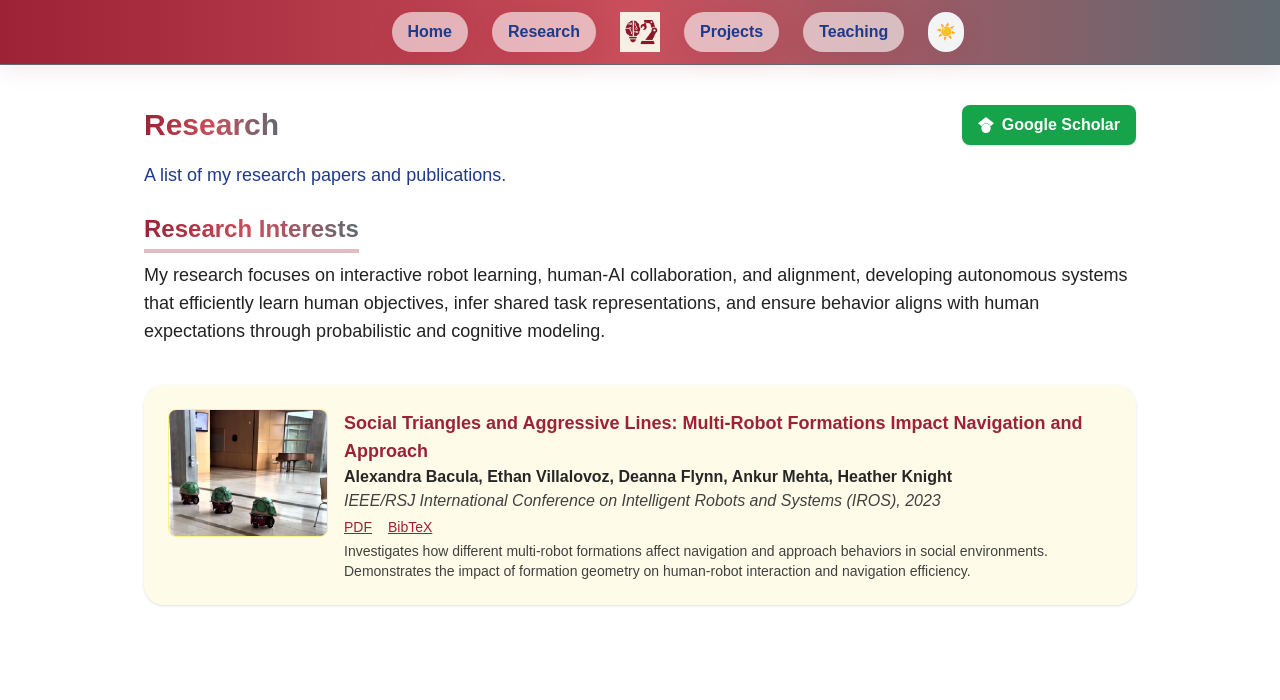
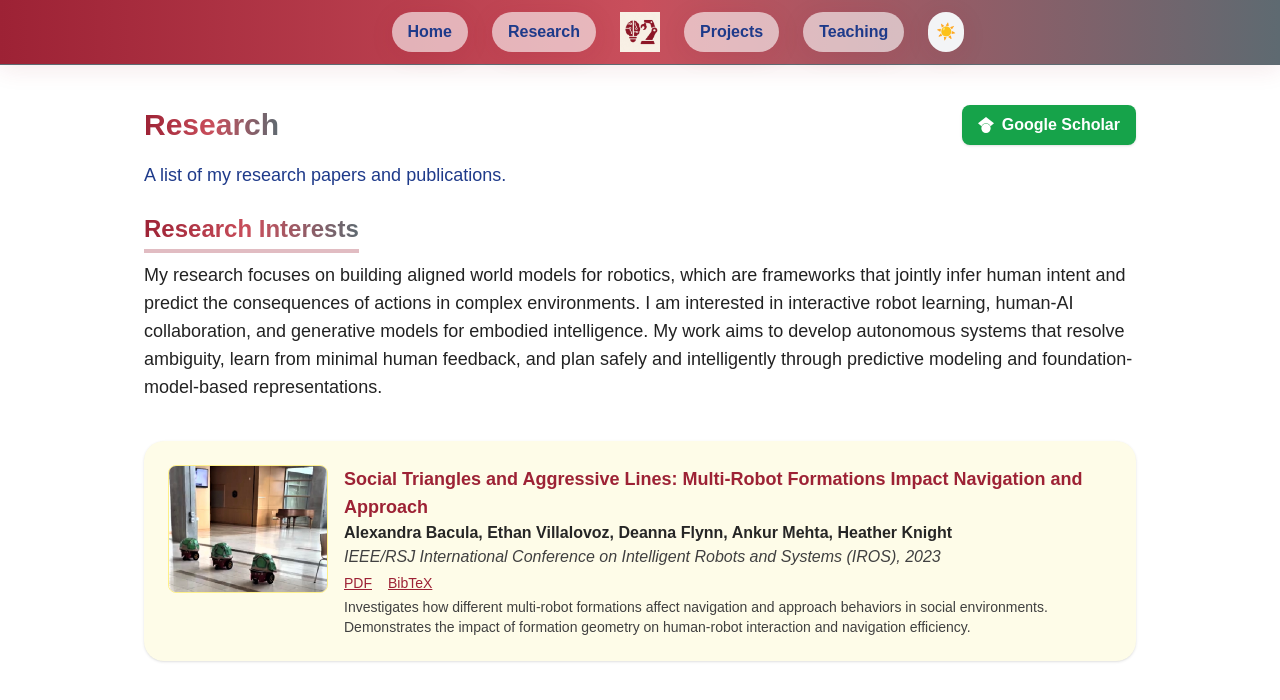
Before and after one commit to ethanvillalovoz/ethanvillalovoz.github.io, a Next.js app: page /research in a window 1280 px wide. Shown: the top 700 px of the page. Built offline with nearby package versions, Linux system fonts and the light colour scheme.

Commit message:
updated research interests

```diff
--- a/src/app/research/page.tsx
+++ b/src/app/research/page.tsx
@@ -77,10 +77,11 @@ export default function ResearchPage() {
 					Research Interests
 				</h2>
 				<p className="text-lg mb-2">
-					My research focuses on interactive robot learning, human-AI collaboration, and alignment,
-					developing autonomous systems that efficiently learn human objectives, infer shared task
-					representations, and ensure behavior aligns with human expectations through probabilistic
-					and cognitive modeling.
+					My research focuses on building aligned world models for robotics, which are frameworks that jointly
+					infer human intent and predict the consequences of actions in complex environments. I am interested in
+					interactive robot learning, human-AI collaboration, and generative models for embodied intelligence.
+					My work aims to develop autonomous systems that resolve ambiguity, learn from minimal human feedback, and
+					plan safely and intelligently through predictive modeling and foundation-model-based representations.
 				</p>
 			</section>
 			{/* Tag Filter */}
```
